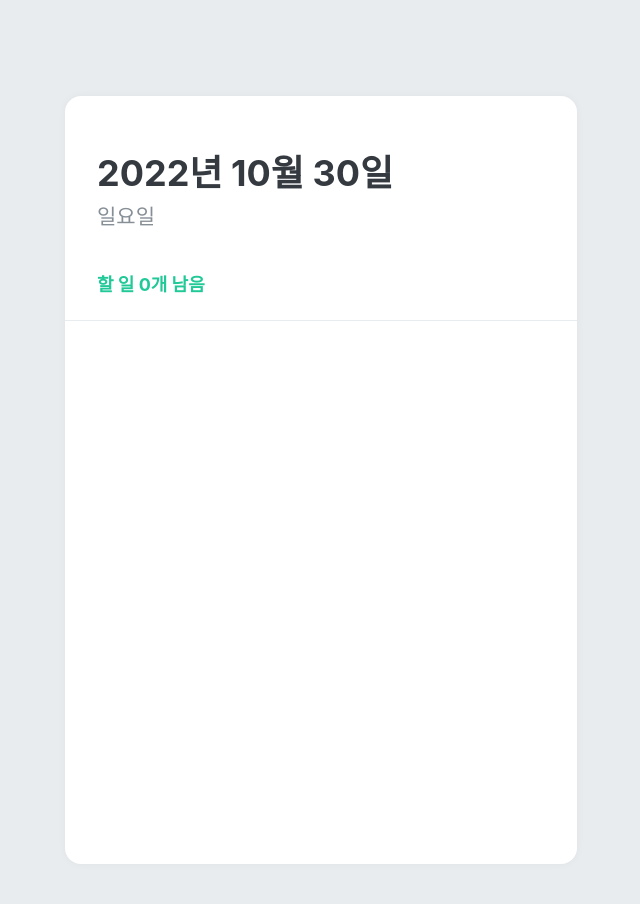
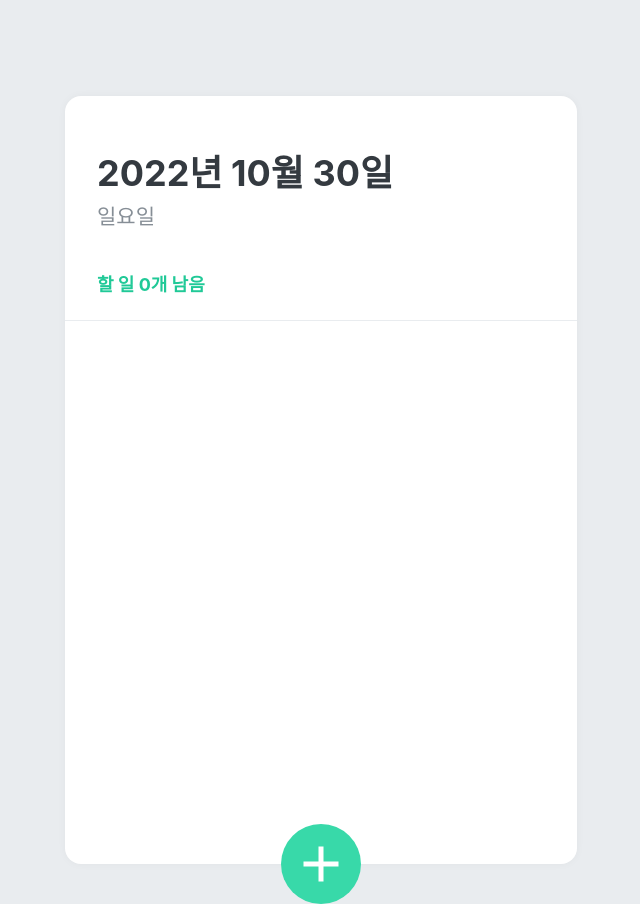
Before and after one commit to Sene68/react-recoil-typescript, a React (Create React App) app: page / in a window 1280 px wide. Shown: the whole page, without its empty margins (319-959 px from the left). Built offline with nearby package versions, Linux system fonts and the light colour scheme.

Commit message:
todo itemcreator UI 구현

```diff
--- a/package.json
+++ b/package.json
@@ -10,6 +10,7 @@
     "@types/node": "^16.18.2",
     "@types/react": "^18.0.24",
     "@types/react-dom": "^18.0.8",
+    "@types/react-icons": "^3.0.0",
     "react": "^18.2.0",
     "react-dom": "^18.2.0",
     "react-scripts": "5.0.1",
--- /dev/null
+++ b/src/components/TodoItemCreator.tsx
@@ -0,0 +1,116 @@
+import React, { useState } from "react";
+import styled, { css } from 'styled-components';
+import { MdAdd } from 'react-icons/md';
+
+interface CircleButtonProps {
+    onClick: any;
+    open: boolean;
+}
+
+interface InputProps {
+    value: string;
+    onChange: any;
+}
+
+
+const CircleButton = styled.button<CircleButtonProps>`
+  background: #38d9a9;
+  &:hover {
+    background: #63e6be;
+  }
+  &:active {
+    background: #20c997;
+  }
+
+  z-index: 5;
+  cursor: pointer;
+  width: 80px;
+  height: 80px;
+  display: block;
+  align-items: center;
+  justify-content: center;
+  font-size: 60px;
+  position: absolute;
+  left: 50%;
+  bottom: 0px;
+  transform: translate(-50%, 50%);
+  color: white;
+  border-radius: 50%;
+  border: none;
+  outline: none;
+  display: flex;
+  align-items: center;
+  justify-content: center;
+
+  transition: 0.125s all ease-in;
+  ${props =>
+    props.open &&
+    css`
+      background: #ff6b6b;
+      &:hover {
+        background: #ff8787;
+      }
+      &:active {
+        background: #fa5252;
+      }
+      transform: translate(-50%, 50%) rotate(45deg);
+    `}
+`;
+
+const InsertFormPositioner = styled.div`
+  width: 100%;
+  bottom: 0;
+  left: 0;
+  position: absolute;
+`;
+
+const InsertForm = styled.form`
+  background: #f8f9fa;
+  padding-left: 32px;
+  padding-top: 32px;
+  padding-right: 32px;
+  padding-bottom: 72px;
+
+  border-bottom-left-radius: 16px;
+  border-bottom-right-radius: 16px;
+  border-top: 1px solid #e9ecef;
+`;
+
+const Input = styled.input<InputProps>`
+  padding: 12px;
+  border-radius: 4px;
+  border: 1px solid #dee2e6;
+  width: 100%;
+  outline: none;
+  font-size: 18px;
+  box-sizing: border-box;
+`;
+
+
+function TodoItemCreator() {
+  const [open, setOpen] = useState<boolean>(false);
+  const [inputValue, setInputValue] = useState<string>("");
+
+  const onToggle = () => setOpen(!open);
+
+  const onChange = (e: React.ChangeEvent<HTMLInputElement>) => {
+    setInputValue(e.target.value);
+  };
+
+  return (
+    <>
+      {open && (
+        <InsertFormPositioner>
+          <InsertForm>
+            <Input autoFocus placeholder="할 일을 입력 후, Enter 를 누르세요" value={inputValue} onChange={onChange} />
+          </InsertForm>
+        </InsertFormPositioner>
+      )}
+      <CircleButton onClick={onToggle} open={open}>
+        <MdAdd />
+      </CircleButton>
+    </>
+  );
+}
+
+export default TodoItemCreator;
--- a/src/components/TodoList.tsx
+++ b/src/components/TodoList.tsx
@@ -1,9 +1,14 @@
 import TodoHead from "./TodoHead";
+import TodoItemCreator from "./TodoItemCreator";
 
 export default function TodoList() {
     return(
         <div className="todo-template-block">
             <TodoHead />
+            <div className="todo-list-block">
+
+            </div>
+            <TodoItemCreator />
         </div>
     );
 }
```
Also changed, not shown: 1 other file (tests, documents, lock files or other folders).
